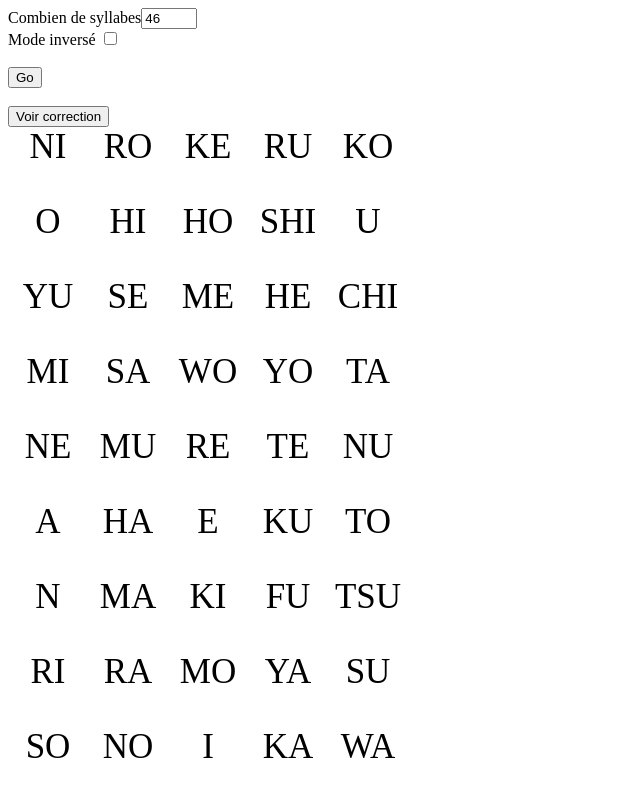
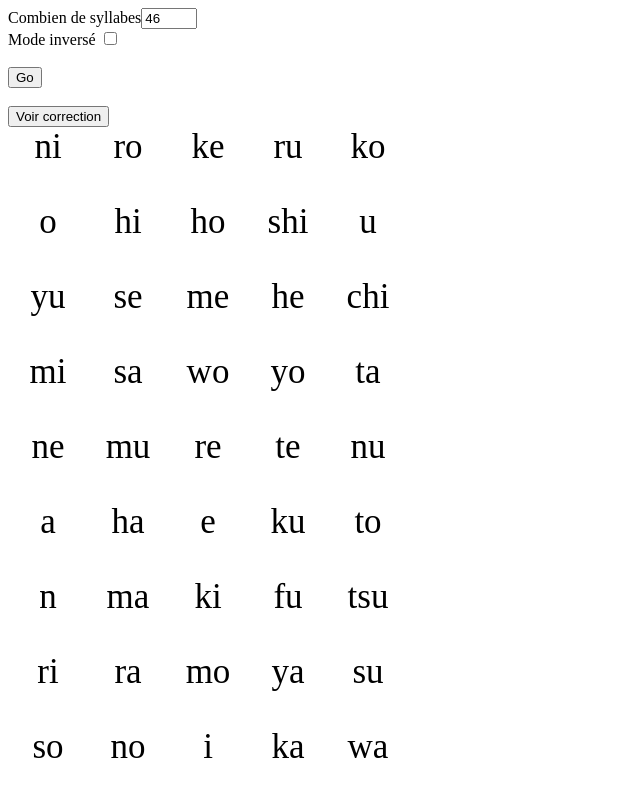
Before and after one commit to ArnaudGathy/kana-test, a React (Create React App) app: page / in a window 1280 px wide. Both pictures are taken after a click on the button "Go". Shown: the top 796 px of the page, without its empty margins (0-640 px from the left). Built offline with nearby package versions, Linux system fonts and the light colour scheme.

Commit message:
removed uppercase

```diff
--- a/src/App.js
+++ b/src/App.js
@@ -88,13 +88,21 @@ export const App = () => {
       {list && (
         <>
           <button onClick={toggleCorrection}>{correction ? 'Cacher' : 'Voir'} correction</button>
-          <div style={{fontSize: '35px', width: '400px', display: "flex", flexWrap: "wrap", alignItems: "center", textAlign: "center"}}>
-            {
-              list.map(({romaji, hiragana}) => {
-                const roma = romaji.toUpperCase()
-                return <div style={{minWidth: '80px', minHeight: "75px"}}>{invert ? correction ? roma : hiragana : correction ? hiragana : roma}</div>
-              })
-            }
+          <div
+            style={{
+              fontSize: '35px',
+              width: '400px',
+              display: 'flex',
+              flexWrap: 'wrap',
+              alignItems: 'center',
+              textAlign: 'center',
+            }}
+          >
+            {list.map(({romaji, hiragana}) => (
+              <div style={{minWidth: '80px', minHeight: '75px'}}>
+                {invert ? (correction ? romaji : hiragana) : correction ? hiragana : romaji}
+              </div>
+            ))}
           </div>
         </>
       )}
```
